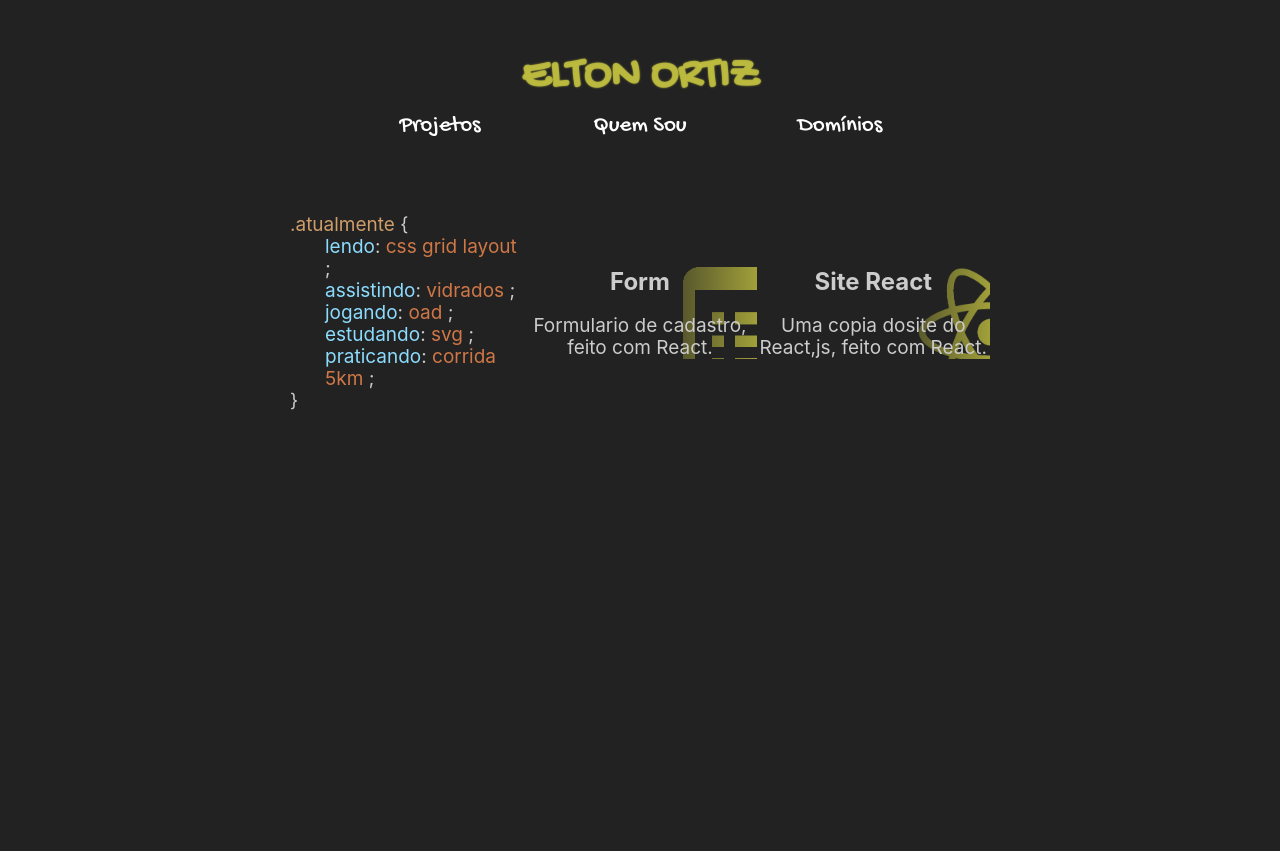
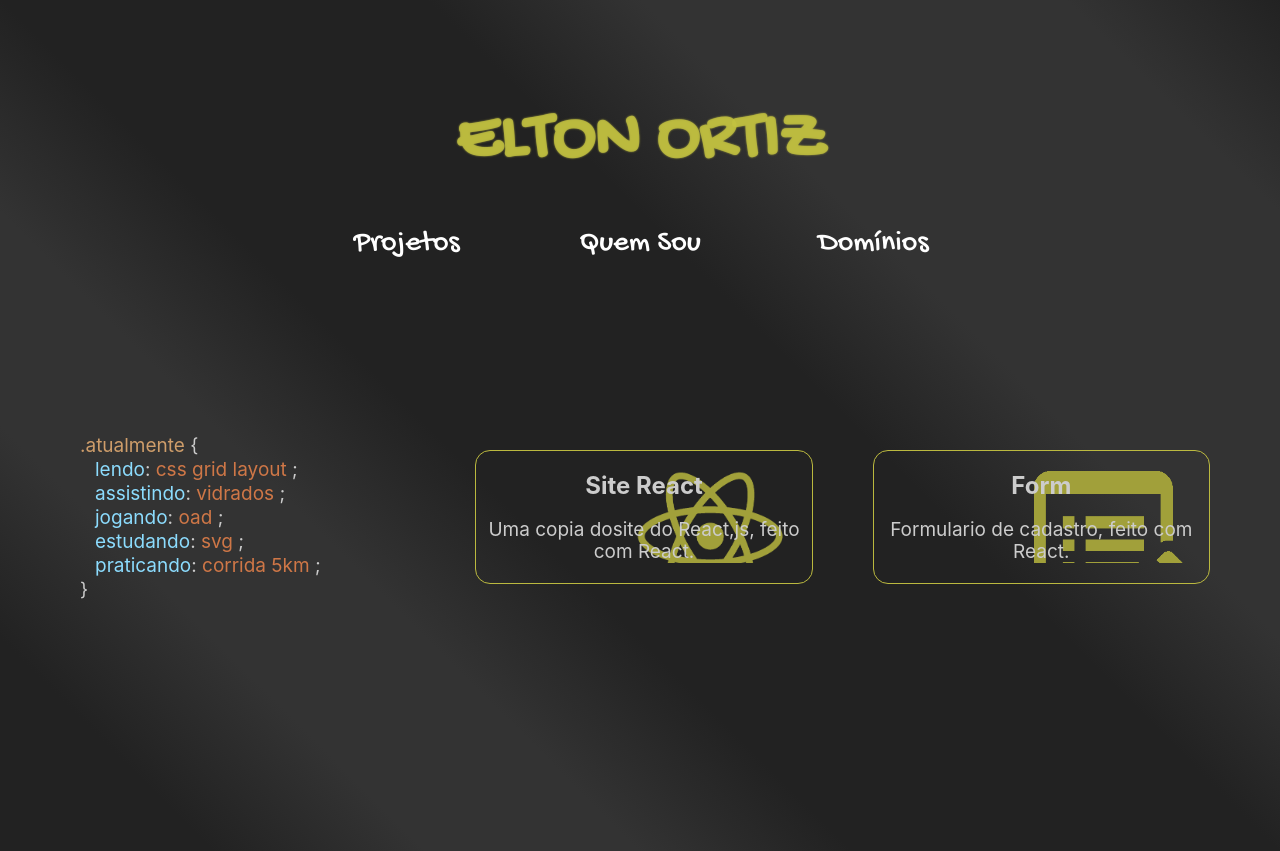
Before and after one commit to Elton-Ortiz/my-page, a React (Create React App) app: page / in a window 1280 px wide. Before the commit the page ends 800 px from the top, so only its background shows below. Built offline with nearby package versions, Linux system fonts and the light colour scheme.

Commit message:
background and cards color update

```diff
--- a/src/App.css
+++ b/src/App.css
@@ -1,5 +1,5 @@
 .container {
-    max-width: 900px;
+    max-width: 1200px;
     margin: auto;
 }
 .title {
@@ -18,3 +18,14 @@
 .title:hover {
     text-shadow: 0 0 5px;
 }
+@media(min-width:600px){
+    .title{
+        background-color: transparent;
+    }
+}
+@media(min-width:1150px){
+    .title{
+        margin: 50px 0 20px 0 ;
+        font-size: 70px;
+    }
+}
--- a/src/components/header/header.css
+++ b/src/components/header/header.css
@@ -1,25 +1,26 @@
-.header ul {
+header  {
+    position: fixed;
+    width: 100vw;
+    bottom: 0;
+    right: 0;
+}
+header ul {
     display: flex;
     flex-direction: row;
     margin: 0;
     padding: 0 0 0 0;
     font-size: 20px;
     background-color: rgba(195, 193, 65, .95);
-    position: fixed;
-    width: 100vw;
     height: 80px;
-    bottom: 0;
-    right: 0;
-
 }
-.header li {
+header li {
     flex: 1 1 0px;
     margin: 0 0 0 0;
     padding: 0 0 0 0;
     border:solid #ccc 1px;
 }
 
-.header nav ul li a{
+header nav ul li a{
     font-family: 'Gochi Hand';
     font-size: 23px;
     display: flex;
@@ -31,21 +32,26 @@
 }
 
 @media(min-width: 600px){
-    .header{
+    header  {
+        position: initial;
+        width: auto;
+        bottom: 0;
+        right: 0vw;
     }
-    .header ul {
-        width: 100vw;
-        justify-content:center;
-        height: 50px;
-        background-color: #222;
-        top:100px;
+    header ul {
+        max-width: 700px;
+        margin: auto;
+        justify-content:space-between;
+        background-color:transparent;
     }
-    .header li {
-        max-width: 200px;
+    header li {
         border: none;
     }
 
-    .header nav ul li a:hover{
+    header nav ul li a:hover{
         text-decoration: underline 2px;
          }
+         header nav ul li a{
+            font-size: 30px;
+        }
 }
--- a/src/components/header/header.js
+++ b/src/components/header/header.js
@@ -1,11 +1,10 @@
-import { useState } from 'react';
 import { Link } from 'react-router-dom';
 import './header.css'
 
 function Header() {
 
     return (
-      <div className="header">
+      <header>
         <nav>
           <ul>
             <li>
@@ -19,7 +18,7 @@ function Header() {
             </li>
           </ul>
         </nav>
-      </div>
+      </header>
     );
   }
 
--- a/src/components/projectCard/projectCard.css
+++ b/src/components/projectCard/projectCard.css
@@ -23,5 +23,26 @@
 .initial .project .content .mask {
     height: 100%;
     padding: 0;
-    background: linear-gradient(90deg, rgba(34,34,34,1) 45%, rgba(34,34,34,0) 100%, rgba(34,34,34,0) 100%);
+    background-image: linear-gradient(90deg, rgba(34,34,34,1) 45%, rgba(34,34,34,0) 100%, rgba(34,34,34,0) 100%);
 }
+@media(min-width:600px){
+    .initial .project .content .mask {
+        background-image: none;
+    }
+}
+@media(min-width:900px){
+    .initial .card {
+        height:auto;
+        border-radius: 15px;
+    }
+    .initial .card .project{
+        padding: 20px 0;
+
+    }
+}
+@media(min-width:1150px){
+    .initial .card {
+        padding: 30px;
+        height: auto;
+    }
+}
--- a/src/components/projectCard/projectCard.js
+++ b/src/components/projectCard/projectCard.js
@@ -5,7 +5,7 @@ function ProjectCard(props) {
   return (
         <div className="card">
           <div className="project">
-            <a className="content" href="#"
+            <a target="_blank" rel="noreferrer" className="content" href={props.site}
             style={{backgroundImage:'url( ' + props.imgPath + ')'}}>
               <div className="mask">
                 <h2>{props.title}</h2>
--- a/src/index.css
+++ b/src/index.css
@@ -27,5 +27,13 @@ a{
 
 code {
   font-family: source-code-pro, Menlo, Monaco, Consolas, 'Courier New',
-    monospace;
+  monospace;
 }
+@media(min-width:600px){
+  body{
+
+    background-image: linear-gradient(45deg, rgba(34,34,34,1) 0%, rgba(34,34,34,1) 10%, rgba(51,51,51,1) 20%, rgba(51,51,51,1) 30%, rgba(34,34,34,1) 40%, rgba(34,34,34,1) 50%, rgba(34,34,34,1) 60%, rgba(51,51,51,1) 70%, rgba(51,51,51,1) 80%, rgba(51,51,51,1) 90%, rgba(34,34,34,1) 100%);
+  }
+
+
+}
--- a/src/pages/initial/initial.css
+++ b/src/pages/initial/initial.css
@@ -17,10 +17,6 @@
     font-size: 19px;
     line-height: 22px;
 }
-
-
-
-
 .initial .class {
     color:#ce9d6a;
 }
@@ -38,15 +34,29 @@
 @media(min-width:900px){
     .initial section{
         flex-direction: row;
-        max-width: 700px;
+
     }
-    .initial section :nth-child(0),
-    .initial section :nth-child(2){
-        height: auto;
+    .initial section .card{
+        border: solid rgba(195, 193, 65, .95)  1px;
+        margin: 200px 10px;
+        padding: 0;
     }
-
-    .initial section :nth-child(1){
-
-        order: 1;
+    .initial .whitespancing{
+        width:100% ;
+        padding: 0 0 0 15px;
+    }
+    .initial section .card:nth-child(2){
+        padding: 0 0 0 10px;
+        border:none;
+        order: -1;
+        font-size: 20px;
     }
 }
+@media(min-width:1150px){
+    .initial section{
+        padding: 150px 0;
+    }
+    .initial section .card{
+        margin: 0 30px;
+    }
+}
--- a/src/pages/initial/initial.js
+++ b/src/pages/initial/initial.js
@@ -9,12 +9,14 @@ function Initial() {
     siteReact:{
       name:"Site React",
       discription:"Uma copia dosite do React,js, feito com React.",
-      backgrundImage:ImgSiteReact
+      backgrundImage:ImgSiteReact,
+      site:"https://copiasitereactjs.netlify.app/"
     },
     form:{
       name:"Form",
       discription:"Formulario de cadastro, feito com React.",
-      backgrundImage:ImgForm
+      backgrundImage:ImgForm,
+      site:"https://siteform.netlify.app/"
     }
   }
 
@@ -27,7 +29,8 @@ function Initial() {
         <ProjectCard
         title={projects.siteReact.name}
         discription={projects.siteReact.discription}
-        imgPath={projects.siteReact.backgrundImage}>
+        imgPath={projects.siteReact.backgrundImage}
+        site={projects.siteReact.site}>
 
         </ProjectCard>
         <div className="card">
@@ -72,7 +75,8 @@ function Initial() {
         <ProjectCard
         title={projects.form.name}
         discription={projects.form.discription}
-        imgPath={projects.form.backgrundImage}>
+        imgPath={projects.form.backgrundImage}
+        site={projects.form.site}>
         </ProjectCard>
       </section>
     </main>
```
Also changed, not shown: 1 other file (tests, documents, lock files or other folders).
